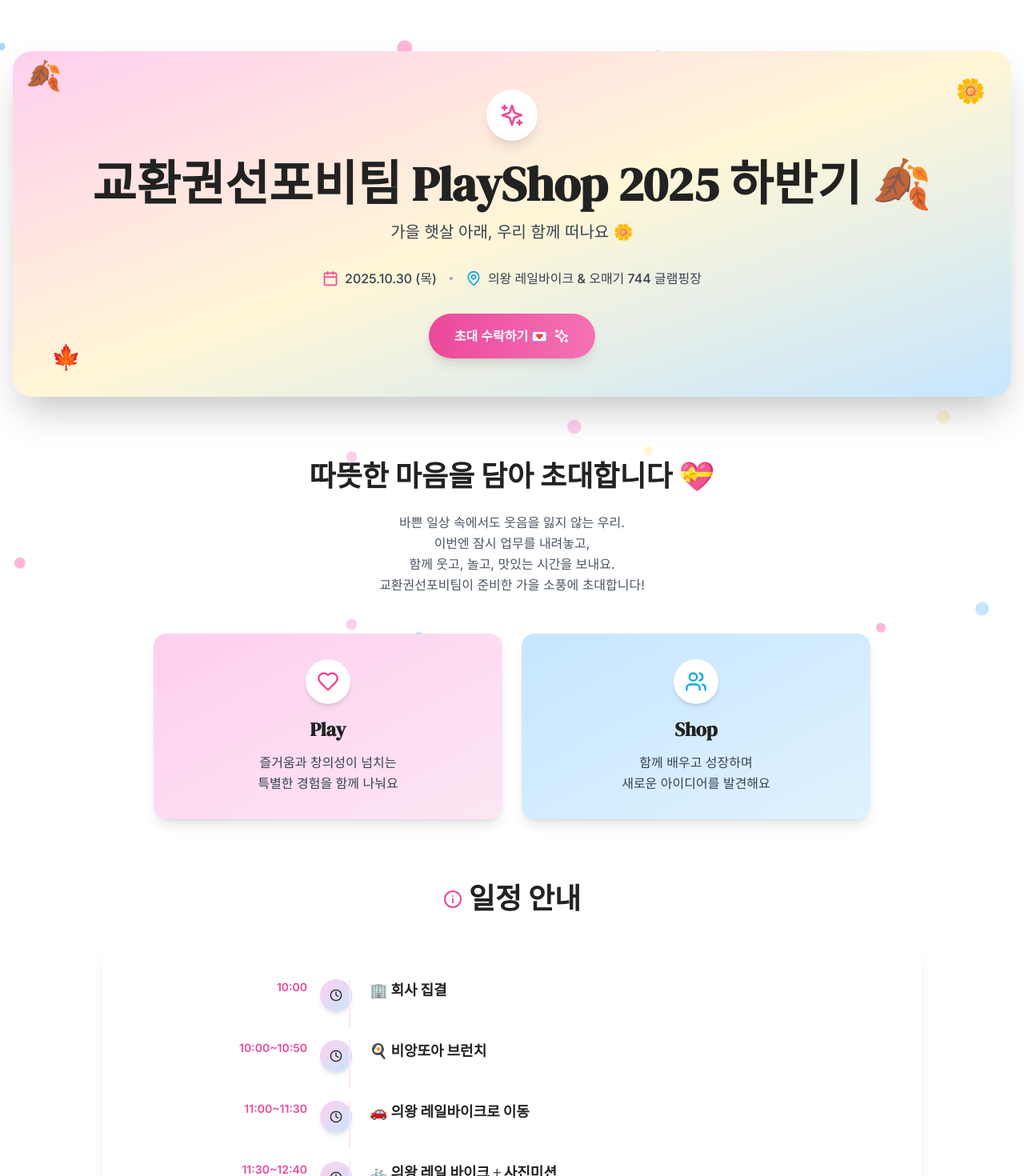
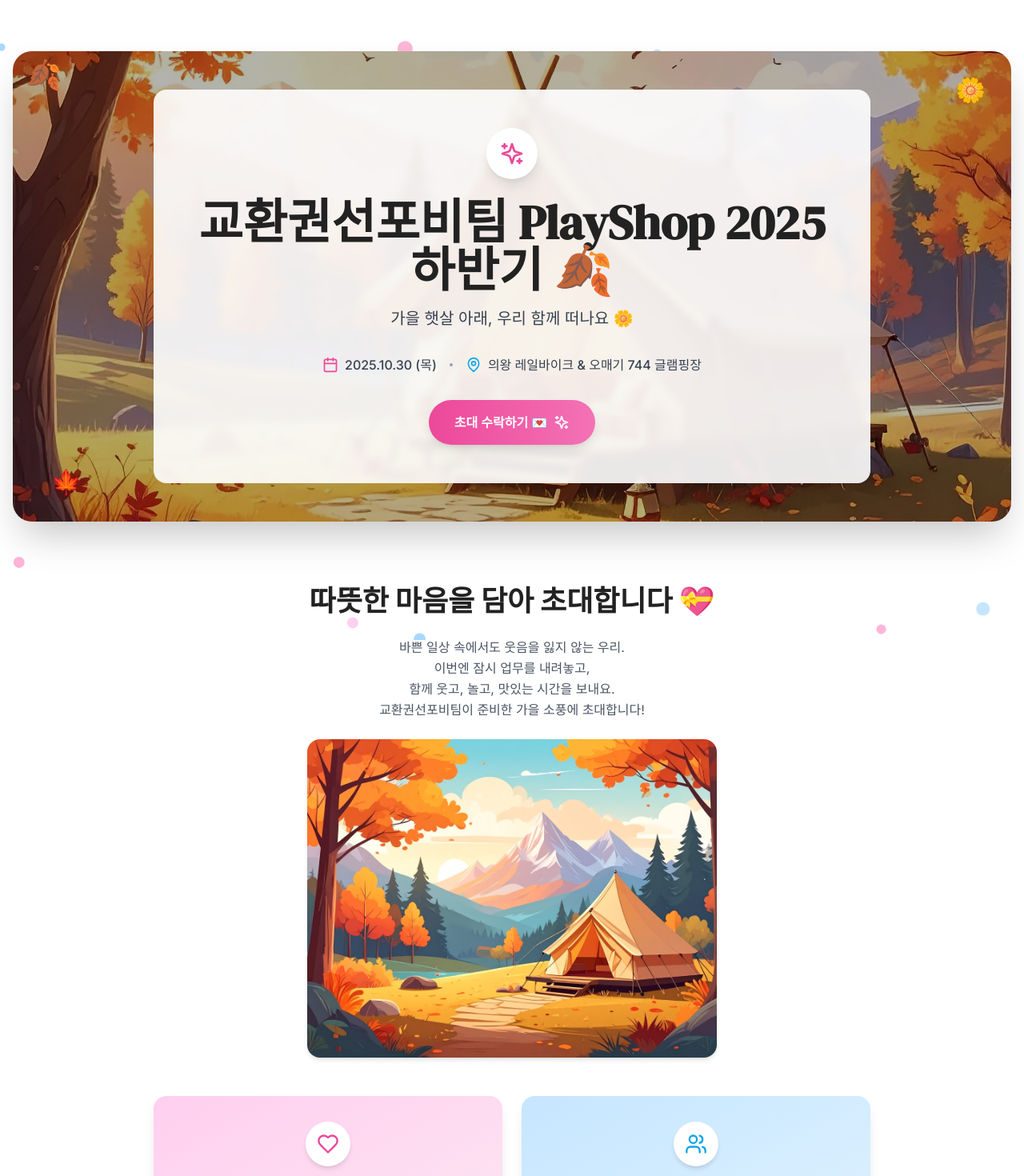
Before and after one commit to jacob-jinn/playshop, a React (Vite) app: page / in a window 1280 px wide. Shown: the top 1470 px of the page at 80% size. Built offline with nearby package versions, Linux system fonts and the light colour scheme.

Commit message:
feat: Add glamping images and enhance layout for event sections

```diff
--- a/src/components/DetailsSection.tsx
+++ b/src/components/DetailsSection.tsx
@@ -2,6 +2,7 @@ import React from 'react';
 import { Timeline } from './Timeline';
 import { Accordion } from './Accordion';
 import { Info } from 'lucide-react';
+import glamping2 from '../asset/glamping2.jpg';
 
 const scheduleItems = [
   { time: '10:00', title: '🏢 회사 집결', description: '' },
@@ -64,11 +65,16 @@ export const DetailsSection: React.FC = () => {
             다같이 조를 나눠 참여하며, 팀 대항 친선전을 펼칩니다! 자세한 내용은 당일 공지.
           </p>
         </div>
-        <div className="bg-gradient-to-br from-cream-pastel to-yellow-50 rounded-2xl p-6 shadow-md">
+        <div className="bg-gradient-to-br from-cream-pastel to-yellow-50 rounded-2xl p-6 shadow-md overflow-hidden">
           <h3 className="text-xl font-serif font-bold text-text-primary mb-3">🍖 바베큐</h3>
-          <p className="text-gray-700 leading-relaxed">
+          <p className="text-gray-700 leading-relaxed mb-3">
             고기 + 음료와 함께 맛있는 시간을 함께해요!
           </p>
+          <img
+            src={glamping2}
+            alt="글램핑장 전경"
+            className="w-full h-24 object-cover rounded-lg shadow-sm mt-2"
+          />
         </div>
       </div>
 
--- a/src/components/Footer.tsx
+++ b/src/components/Footer.tsx
@@ -1,26 +1,30 @@
 import React from 'react';
 import { Mail } from 'lucide-react';
+import glamping from '../asset/glamping.jpg';
 
 export const Footer: React.FC = () => {
   return (
-    <footer className="bg-gradient-to-br from-pink-pastel via-cream-pastel to-sky-pastel py-12 mt-20">
-      <div className="max-w-6xl mx-auto px-4 text-center">
-        <p className="text-lg md:text-xl text-gray-700 mb-4 leading-relaxed">
+    <footer className="relative py-12 mt-20 overflow-hidden bg-cover bg-center" style={{ backgroundImage: `url(${glamping})` }}>
+      {/* Blurred overlay */}
+      <div className="absolute inset-0 bg-black/40 backdrop-blur-sm"></div>
+
+      <div className="relative z-10 max-w-6xl mx-auto px-4 text-center">
+        <p className="text-lg md:text-xl text-white mb-4 leading-relaxed font-semibold">
           가을날의 소풍을 함께 즐길 여러분을 기다립니다 🍂
         </p>
-        <p className="text-base text-gray-600 mb-6">
+        <p className="text-base text-white/90 mb-6">
           교환권선포비팀 드림
         </p>
         <div className="flex items-center justify-center gap-2 mb-3">
-          <Mail className="w-4 h-4 text-gray-600" />
+          <Mail className="w-4 h-4 text-white/80" />
           <a
             href="mailto:jacob.jinn@kakaocorp.com"
-            className="text-gray-600 hover:text-pink-500 transition-colors"
+            className="text-white/90 hover:text-pink-300 transition-colors"
           >
             jacob.jinn@kakaocorp.com
           </a>
         </div>
-        <p className="text-sm text-gray-500">
+        <p className="text-sm text-white/70">
           © 2025 Kakao PlayShop. All rights reserved.
         </p>
       </div>
--- a/src/components/HeroCard.tsx
+++ b/src/components/HeroCard.tsx
@@ -1,5 +1,6 @@
 import React from 'react';
 import { Sparkles, Calendar, MapPin } from 'lucide-react';
+import glamping from '../asset/glamping.jpg';
 
 interface HeroCardProps {
   onRSVPClick: () => void;
@@ -7,14 +8,17 @@ interface HeroCardProps {
 
 export const HeroCard: React.FC<HeroCardProps> = ({ onRSVPClick }) => {
   return (
-    <div className="relative overflow-hidden bg-gradient-to-br from-pink-pastel via-cream-pastel to-sky-pastel rounded-3xl shadow-2xl p-8 md:p-12 text-center animate-fade-in">
+    <div className="relative overflow-hidden rounded-3xl shadow-2xl p-8 md:p-12 text-center animate-fade-in bg-cover bg-center" style={{ backgroundImage: `url(${glamping})` }}>
+      {/* Dark overlay */}
+      <div className="absolute inset-0 bg-black/30"></div>
+
       {/* Decorative elements */}
-      <div className="absolute top-4 left-4 text-4xl animate-float">🍂</div>
-      <div className="absolute top-8 right-8 text-3xl animate-float" style={{ animationDelay: '0.5s' }}>🌼</div>
-      <div className="absolute bottom-8 left-12 text-3xl animate-float" style={{ animationDelay: '1s' }}>🍁</div>
+      <div className="absolute top-4 left-4 text-4xl animate-float z-10">🍂</div>
+      <div className="absolute top-8 right-8 text-3xl animate-float z-10" style={{ animationDelay: '0.5s' }}>🌼</div>
+      <div className="absolute bottom-8 left-12 text-3xl animate-float z-10" style={{ animationDelay: '1s' }}>🍁</div>
 
       {/* Content */}
-      <div className="relative z-10">
+      <div className="relative z-10 bg-white/90 backdrop-blur-sm rounded-2xl p-8 md:p-12 max-w-4xl mx-auto">
         <div className="inline-flex items-center justify-center w-16 h-16 mb-6 rounded-full bg-white shadow-lg">
           <Sparkles className="w-8 h-8 text-pink-500" />
         </div>
--- a/src/components/IntroSection.tsx
+++ b/src/components/IntroSection.tsx
@@ -1,5 +1,6 @@
 import React from 'react';
 import { Heart, Users } from 'lucide-react';
+import glamping2 from '../asset/glamping2.jpg';
 
 export const IntroSection: React.FC = () => {
   return (
@@ -15,6 +16,11 @@ export const IntroSection: React.FC = () => {
           함께 웃고, 놀고, 맛있는 시간을 보내요.<br />
           교환권선포비팀이 준비한 가을 소풍에 초대합니다!
         </p>
+        <img
+          src={glamping2}
+          alt="가을 글램핑 풍경"
+          className="rounded-2xl shadow-md mt-6 hover:scale-105 transition max-w-md mx-auto md:max-w-lg"
+        />
       </div>
 
       {/* Dual Cards */}
```
